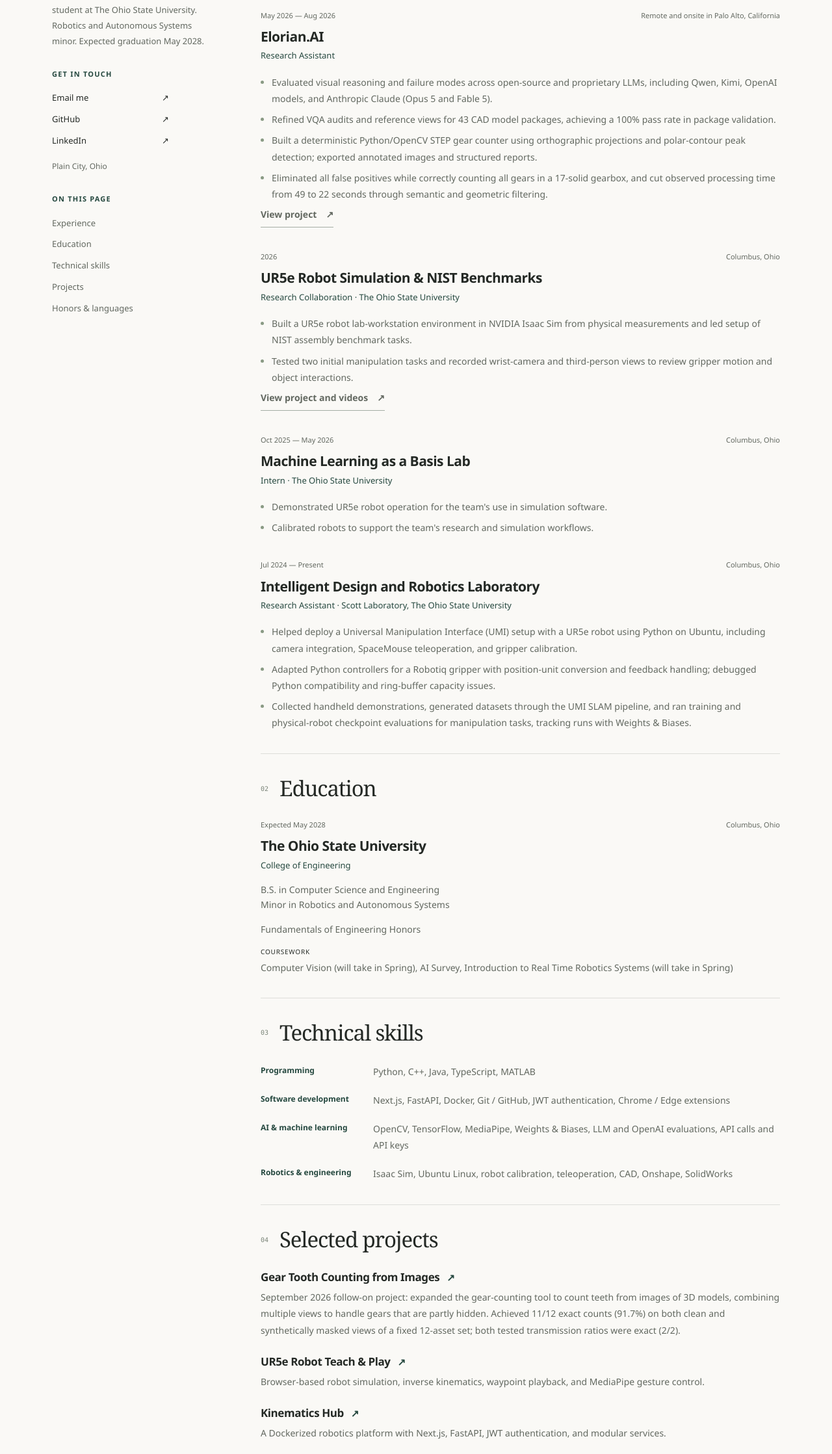
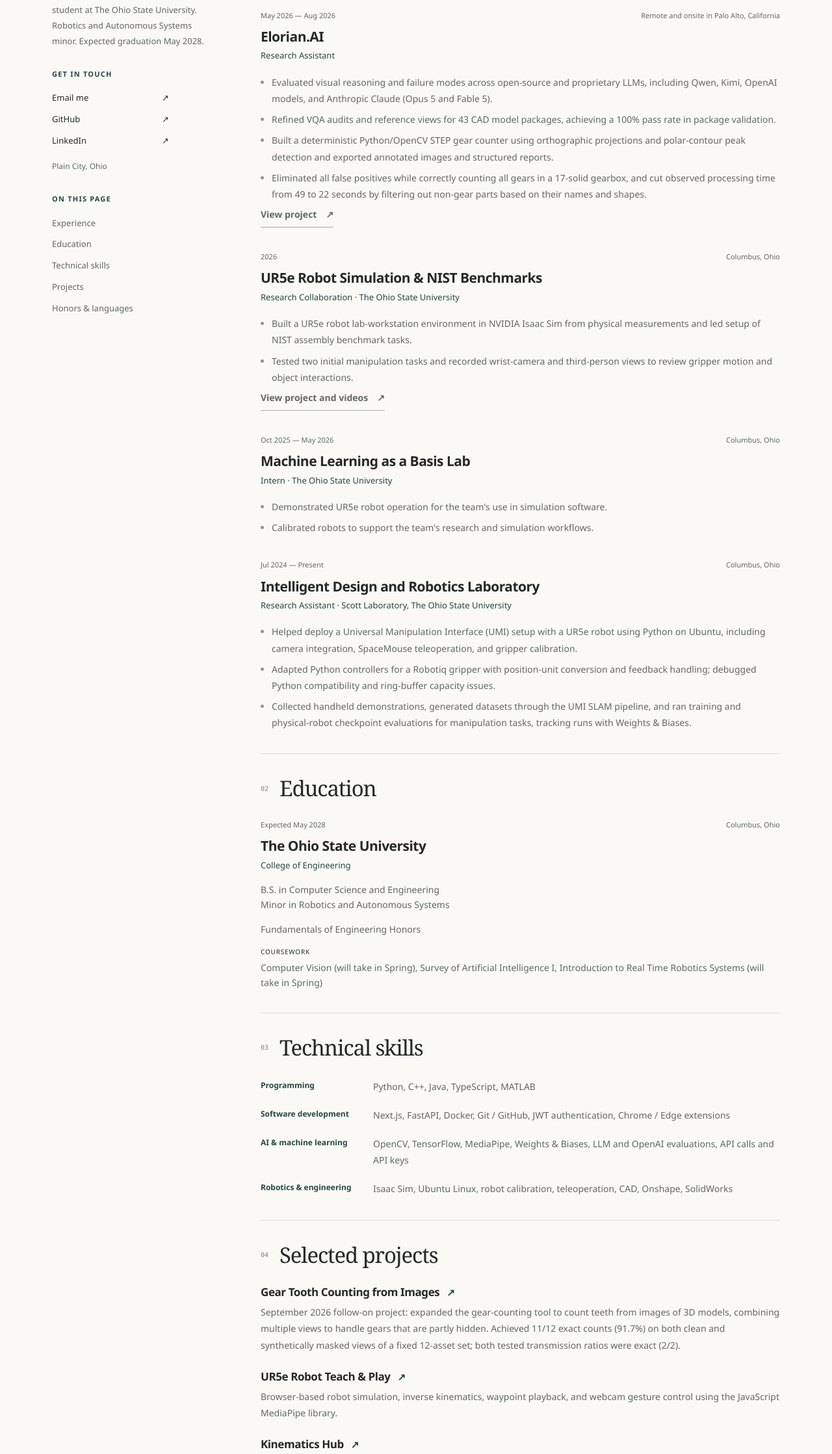
Before and after one commit to pekingperson/pekingperson.github.io, a plain HTML site: page resume.html in a window 1280 px wide. Shown: the part 537-2774 px from the top of the page at 65% size. Drawn offline with Linux system fonts and the light colour scheme.

Commit message:
Clarify project language and update AI coursework title

```diff
--- a/resume.html
+++ b/resume.html
@@ -24,16 +24,16 @@
       <aside class="resume-sidebar" aria-label="Resume overview"><div class="sidebar-group"><h2>At a glance</h2><p>Computer Science and Engineering student at The Ohio State University. Robotics and Autonomous Systems minor. Expected graduation May 2028.</p></div><div class="sidebar-group"><h2>Get in touch</h2><a href="mailto:jacob.yuanfeng.su@gmail.com">Email me <span aria-hidden="true">↗</span></a><a href="https://github.com/pekingperson" target="_blank" rel="noopener noreferrer">GitHub <span aria-hidden="true">↗</span></a><a href="https://www.linkedin.com/in/jacob-su-a13038284/" target="_blank" rel="noopener noreferrer">LinkedIn <span aria-hidden="true">↗</span></a><p class="location">Plain City, Ohio</p></div><nav class="resume-toc sidebar-group" aria-label="On this page"><h2>On this page</h2><a href="#experience">Experience</a><a href="#education">Education</a><a href="#skills">Technical skills</a><a href="#resume-projects">Projects</a><a href="#honors">Honors &amp; languages</a></nav></aside>
       <div class="resume-content">
         <section class="resume-section" id="experience" aria-labelledby="experience-title"><div class="resume-section-heading"><span>01</span><h2 id="experience-title">Experience</h2></div>
-          <article class="experience" id="elorian-experience"><div class="experience-meta"><span>May 2026 — Aug 2026</span><span>Remote and onsite in Palo Alto, California</span></div><h3>Elorian.AI</h3><p class="role">Research Assistant</p><ul><li>Evaluated visual reasoning and failure modes across open-source and proprietary LLMs, including Qwen, Kimi, OpenAI models, and Anthropic Claude (Opus 5 and Fable 5).</li><li>Refined VQA audits and reference views for 43 CAD model packages, achieving a 100% pass rate in package validation.</li><li>Built a deterministic Python/OpenCV STEP gear counter using orthographic projections and polar-contour peak detection; exported annotated images and structured reports.</li><li>Eliminated all false positives while correctly counting all gears in a 17-solid gearbox, and cut observed processing time from 49 to 22 seconds through semantic and geometric filtering.</li></ul><p><a class="text-link" href="./#elorian-ai">View project <span aria-hidden="true">↗</span></a></p></article>
+          <article class="experience" id="elorian-experience"><div class="experience-meta"><span>May 2026 — Aug 2026</span><span>Remote and onsite in Palo Alto, California</span></div><h3>Elorian.AI</h3><p class="role">Research Assistant</p><ul><li>Evaluated visual reasoning and failure modes across open-source and proprietary LLMs, including Qwen, Kimi, OpenAI models, and Anthropic Claude (Opus 5 and Fable 5).</li><li>Refined VQA audits and reference views for 43 CAD model packages, achieving a 100% pass rate in package validation.</li><li>Built a deterministic Python/OpenCV STEP gear counter using orthographic projections and polar-contour peak detection and exported annotated images and structured reports.</li><li>Eliminated all false positives while correctly counting all gears in a 17-solid gearbox, and cut observed processing time from 49 to 22 seconds by filtering out non-gear parts based on their names and shapes.</li></ul><p><a class="text-link" href="./#elorian-ai">View project <span aria-hidden="true">↗</span></a></p></article>
           <article class="experience" id="ur5e-research-experience"><div class="experience-meta"><span>2026</span><span>Columbus, Ohio</span></div><h3>UR5e Robot Simulation &amp; NIST Benchmarks</h3><p class="role">Research Collaboration · The Ohio State University</p><ul><li>Built a UR5e robot lab-workstation environment in NVIDIA Isaac Sim from physical measurements and led setup of NIST assembly benchmark tasks.</li><li>Tested two initial manipulation tasks and recorded wrist-camera and third-person views to review gripper motion and object interactions.</li></ul><p><a class="text-link" href="./#ur5e-simulation">View project and videos <span aria-hidden="true">↗</span></a></p></article>
           <article class="experience"><div class="experience-meta"><span>Oct 2025 — May 2026</span><span>Columbus, Ohio</span></div><h3>Machine Learning as a Basis Lab</h3><p class="role">Intern · The Ohio State University</p><ul><li>Demonstrated UR5e robot operation for the team's use in simulation software.</li><li>Calibrated robots to support the team's research and simulation workflows.</li></ul></article>
           <article class="experience"><div class="experience-meta"><span>Jul 2024 — Present</span><span>Columbus, Ohio</span></div><h3>Intelligent Design and Robotics Laboratory</h3><p class="role">Research Assistant · Scott Laboratory, The Ohio State University</p><ul><li>Helped deploy a Universal Manipulation Interface (UMI) setup with a UR5e robot using Python on Ubuntu, including camera integration, SpaceMouse teleoperation, and gripper calibration.</li><li>Adapted Python controllers for a Robotiq gripper with position-unit conversion and feedback handling; debugged Python compatibility and ring-buffer capacity issues.</li><li>Collected handheld demonstrations, generated datasets through the UMI SLAM pipeline, and ran training and physical-robot checkpoint evaluations for manipulation tasks, tracking runs with Weights &amp; Biases.</li></ul></article>
         </section>
-        <section class="resume-section" id="education" aria-labelledby="education-title"><div class="resume-section-heading"><span>02</span><h2 id="education-title">Education</h2></div><article class="education-entry"><div class="experience-meta"><span>Expected May 2028</span><span>Columbus, Ohio</span></div><h3>The Ohio State University</h3><p class="role">College of Engineering</p><p>B.S. in Computer Science and Engineering<br>Minor in Robotics and Autonomous Systems</p><p>Fundamentals of Engineering Honors</p><p class="coursework"><span>Coursework</span>Computer Vision (will take in Spring), AI Survey, Introduction to Real Time Robotics Systems (will take in Spring)</p></article></section>
+        <section class="resume-section" id="education" aria-labelledby="education-title"><div class="resume-section-heading"><span>02</span><h2 id="education-title">Education</h2></div><article class="education-entry"><div class="experience-meta"><span>Expected May 2028</span><span>Columbus, Ohio</span></div><h3>The Ohio State University</h3><p class="role">College of Engineering</p><p>B.S. in Computer Science and Engineering<br>Minor in Robotics and Autonomous Systems</p><p>Fundamentals of Engineering Honors</p><p class="coursework"><span>Coursework</span>Computer Vision (will take in Spring), Survey of Artificial Intelligence I, Introduction to Real Time Robotics Systems (will take in Spring)</p></article></section>
         <section class="resume-section" id="skills" aria-labelledby="skills-title"><div class="resume-section-heading"><span>03</span><h2 id="skills-title">Technical skills</h2></div><dl class="skill-list"><div><dt>Programming</dt><dd>Python, C++, Java, TypeScript, MATLAB</dd></div><div><dt>Software development</dt><dd>Next.js, FastAPI, Docker, Git / GitHub, JWT authentication, Chrome / Edge extensions</dd></div><div><dt>AI &amp; machine learning</dt><dd>OpenCV, TensorFlow, MediaPipe, Weights &amp; Biases, LLM and OpenAI evaluations, API calls and API keys</dd></div><div><dt>Robotics &amp; engineering</dt><dd>Isaac Sim, Ubuntu Linux, robot calibration, teleoperation, CAD, Onshape, SolidWorks</dd></div></dl></section>
         <section class="resume-section" id="resume-projects" aria-labelledby="resume-projects-title"><div class="resume-section-heading"><span>04</span><h2 id="resume-projects-title">Selected projects</h2></div>
           <div class="resume-project" id="gear-counter-resume"><h3><a href="./#gear-tooth-counter">Gear Tooth Counting from Images <span aria-hidden="true">↗</span></a></h3><p>September 2026 follow-on project: expanded the gear-counting tool to count teeth from images of 3D models, combining multiple views to handle gears that are partly hidden. Achieved 11/12 exact counts (91.7%) on both clean and synthetically masked views of a fixed 12-asset set; both tested transmission ratios were exact (2/2).</p></div>
-          <div class="resume-project"><h3><a href="./#ur5e">UR5e Robot Teach &amp; Play <span aria-hidden="true">↗</span></a></h3><p>Browser-based robot simulation, inverse kinematics, waypoint playback, and MediaPipe gesture control.</p></div><div class="resume-project"><h3><a href="./#kinematics">Kinematics Hub <span aria-hidden="true">↗</span></a></h3><p>A Dockerized robotics platform with Next.js, FastAPI, JWT authentication, and modular services.</p></div><div class="resume-project"><h3><a href="./#memory">Recommendation Memory <span aria-hidden="true">↗</span></a></h3><p>A TypeScript extension for Chrome and Edge that saves and searches up to 2,000 YouTube homepage loads locally.</p></div><div class="resume-project"><h3><a href="./#geography">U.S. Geography Explorer <span aria-hidden="true">↗</span></a></h3><p>Interactive mapping that brings together Census Reporter, Census Dots, and Opportunity Atlas data.</p></div><p class="additional-work">Additional work includes a C++ video game built through FEH, a speech-to-IPA transcription program, and a TensorFlow model for cartographic projection generation.</p></section>
+          <div class="resume-project"><h3><a href="./#ur5e">UR5e Robot Teach &amp; Play <span aria-hidden="true">↗</span></a></h3><p>Browser-based robot simulation, inverse kinematics, waypoint playback, and webcam gesture control using the JavaScript MediaPipe library.</p></div><div class="resume-project"><h3><a href="./#kinematics">Kinematics Hub <span aria-hidden="true">↗</span></a></h3><p>A Dockerized robotics platform with Next.js, FastAPI, JWT authentication, and modular services.</p></div><div class="resume-project"><h3><a href="./#memory">Recommendation Memory <span aria-hidden="true">↗</span></a></h3><p>A TypeScript extension for Chrome and Edge that saves and searches up to 2,000 YouTube homepage loads locally.</p></div><div class="resume-project"><h3><a href="./#geography">U.S. Geography Explorer <span aria-hidden="true">↗</span></a></h3><p>Interactive mapping that brings together Census Reporter, Census Dots, and Opportunity Atlas data.</p></div><p class="additional-work">Additional work includes a C++ video game built through FEH, a speech-to-IPA transcription program, and a TensorFlow model for cartographic projection generation.</p></section>
         <section class="resume-section" id="honors" aria-labelledby="honors-title"><div class="resume-section-heading"><span>05</span><h2 id="honors-title">Honors &amp; languages</h2></div><ul class="honors-list"><li>National Merit Finalist</li><li>Ohio State Dean's List</li><li>Fundamentals of Engineering Honors</li><li>Fluent Mandarin Chinese</li></ul></section>
       </div>
     </div>
```
Also changed, not shown: index.html (+2 -2 lines).
